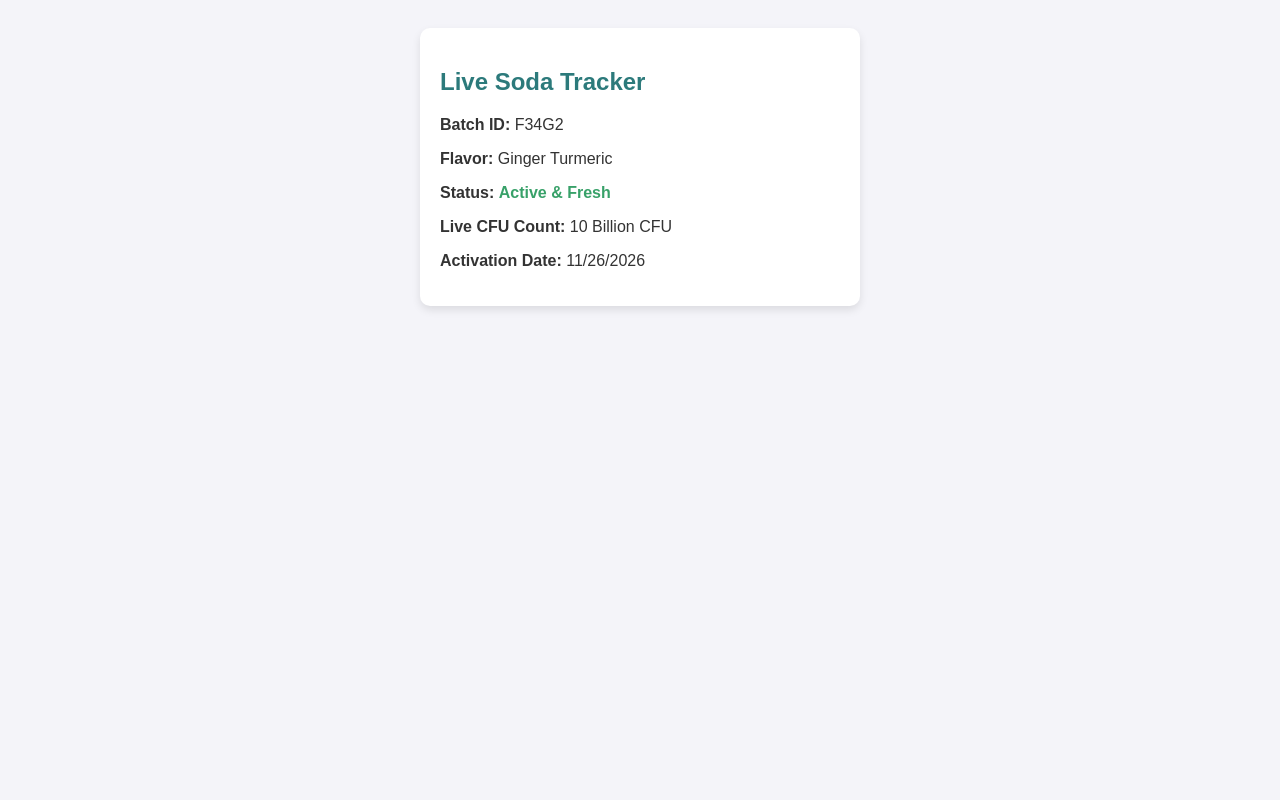
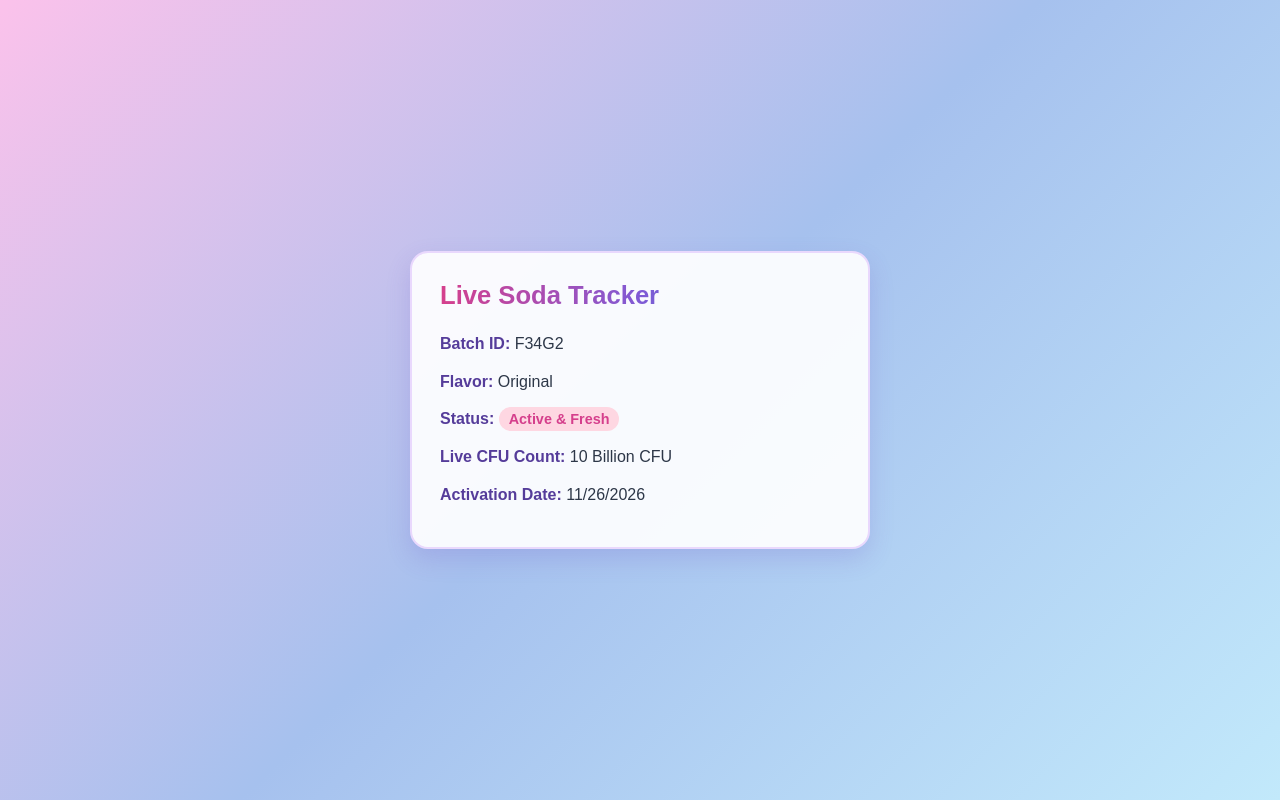
Before and after one commit to berryzafreen-spec/Soda, a plain HTML site: page index.html in a window 1280 px wide. Drawn offline with Linux system fonts and the light colour scheme.

Commit message:
Update index.html

```diff
--- a/index.html
+++ b/index.html
@@ -5,10 +5,49 @@
     <meta name="viewport" content="width=device-width, initial-scale=1.0">
     <title>Probiotic Soda - Batch Tracker</title>
     <style>
-        body { font-family: Arial, sans-serif; background: #f4f4f9; padding: 20px; color: #333; }
-        .card { background: white; padding: 20px; border-radius: 10px; box-shadow: 0 4px 8px rgba(0,0,0,0.1); max-width: 400px; margin: auto; }
-        h2 { color: #2c7a7b; }
-        .status { font-weight: bold; color: #38a169; }
+        body {
+            font-family: Arial, sans-serif;
+            background: linear-gradient(135deg, #fbc2eb 0%, #a6c1ee 50%, #c2e9fb 100%);
+            min-height: 100vh;
+            margin: 0;
+            display: flex;
+            align-items: center;
+            justify-content: center;
+            padding: 20px;
+            color: #2d3748;
+            box-sizing: border-box;
+        }
+        .card {
+            background: rgba(255, 255, 255, 0.92);
+            padding: 28px;
+            border-radius: 18px;
+            box-shadow: 0 10px 25px rgba(107, 70, 193, 0.18);
+            border: 2px solid #e9d8fd;
+            max-width: 400px;
+            width: 100%;
+        }
+        h2 {
+            background: linear-gradient(90deg, #d53f8c, #805ad5, #3182ce);
+            -webkit-background-clip: text;
+            -webkit-text-fill-color: transparent;
+            margin-top: 0;
+            font-size: 1.6rem;
+        }
+        p {
+            line-height: 1.6;
+            margin: 12px 0;
+        }
+        strong {
+            color: #553c9a;
+        }
+        .status {
+            font-weight: bold;
+            color: #d53f8c;
+            background: #fed7e2;
+            padding: 4px 10px;
+            border-radius: 12px;
+            font-size: 0.9rem;
+        }
     </style>
 </head>
 <body>
@@ -16,7 +55,7 @@
     <div class="card">
         <h2>Live Soda Tracker</h2>
         <p><strong>Batch ID:</strong> <span id="batch-id">F34G2</span></p>
-        <p><strong>Flavor:</strong> Ginger Turmeric</p>
+        <p><strong>Flavor:</strong> Original</p>
         <p><strong>Status:</strong> <span class="status">Active & Fresh</span></p>
         <p><strong>Live CFU Count:</strong> 10 Billion CFU</p>
         <p><strong>Activation Date:</strong> <span id="date">Loading...</span></p>
```
